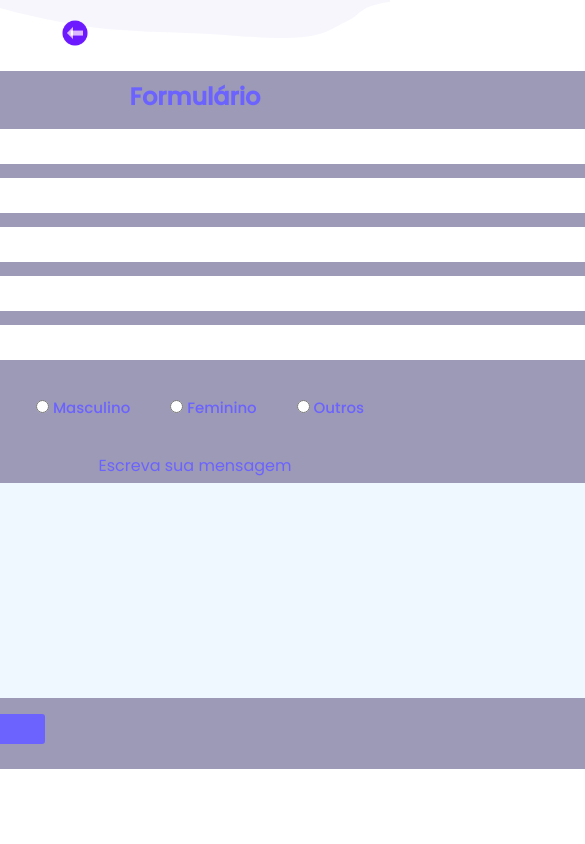
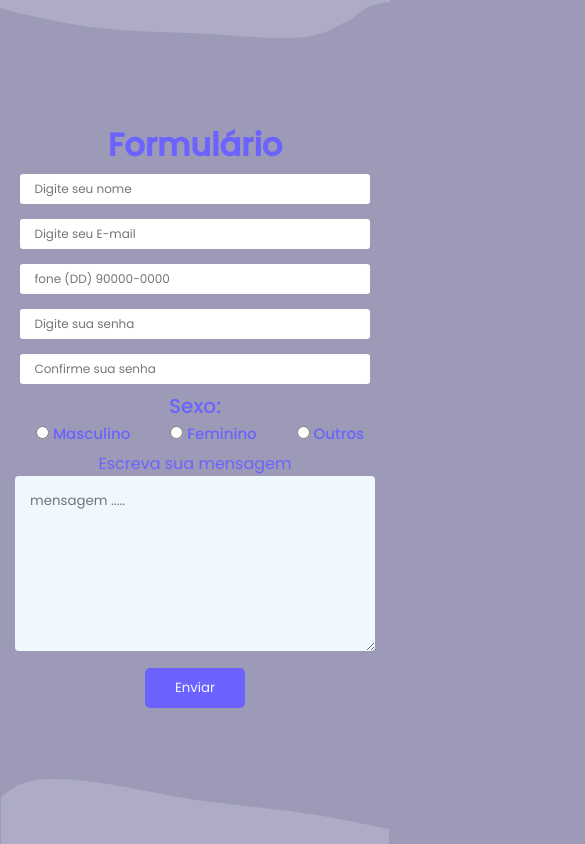
Before and after one commit to RobertFill/Curso---Rocketseat-CountDown, a plain HTML site: page form.html in a window 390 px wide. Shown: the top 844 px of the page, 585 px wide, since content can reach past the window. Drawn offline with Linux system fonts and the light colour scheme.

Commit message:
Curso---Rocketseat-CountDown commit

```diff
--- a/form.css
+++ b/form.css
@@ -11,73 +11,47 @@
     margin: 0;
     padding: 0;
     font-family: 'Poppins';
-    max-width: 1600px;
     box-sizing: border-box;
 }
 body{
+    max-width: 1600px;
+    height: 100vh;
+    width: 100%;
+    display: flex;
+    align-items: center;
+    justify-content: center;
+
     background: url(./images/top-image.svg), url(./images/bottom-image.svg);
     background-repeat: no-repeat;
     background-position: top center, bottom center;
     background-size: contain;
-}
-.page2{
-    display: flex;
-    flex-direction: column;
-    justify-content: center;
-    padding: 0 1rem 0 1rem;
+    background-color: var(--text-color);
+
+
 
 }
-
-
-nav img {
-    width: 30px;
-}
-
-.back {
-    /* back page button*/
-
-    margin: 14px 0 0 40px;
-    border: none;
-    padding: 4px;
-    border-radius: 5px;
-
-    font-size: 5px;
-    background-color: transparent;
-    transition: ease .2s;
-}
-.back:hover{
-    scale: 1.2;
-}
-
-form {
-    display: flex;
-    justify-content: center;
-    margin-top: 1rem;
-    line-height: 14px;
+h1{
+    margin-bottom: 22px;
 
 }
 
 fieldset {
+    padding: 20px 0 20px 0;
+    width: 600px;
+    color: var(--purple);
 
-    padding: 19px 25px 25px 25px;
+
+    border: none;
     border-radius: 10px;
-    border: none;
-    color: var(--purple);
-    background-color: var(--text-color);
 
+    text-align: center;
+
+    line-height: 15px;
 }
 
-h2 {
-    text-align: center;
-    margin-bottom: 25px;
-
-
-
-
-}
 
 .inputs {
-    width: 100%;
+    width: 90%;
     height: 35px;
     padding-left: 14px;
 
@@ -93,10 +67,9 @@ h2 {
 }
 
 p {
-    margin-left: 5px;
     font-weight: 500;
 
-    font-size: 17px;
+    font-size: 20px;
 }
 
 .selection {
@@ -111,25 +84,22 @@ p {
     margin: 12px 0 0 10px;
 }
 
-.message {
-    display: flex;
-}
-
 span {
+    text-align: start;
+    padding-left: 36px;
     display: none;
     font-size: 12px;
     color: red;
 
+
 }
 
-.message {
-    justify-content: center;
-    margin-top: 30px;
-}
+
 
 textarea {
+    max-width: 100%;
     padding: 15px 0 0 15px;
-    margin-top: 10px;
+    margin-top: 5px;
     background-color: aliceblue;
     outline: none;
     border-radius: 4px;
@@ -137,13 +107,11 @@ textarea {
 
 }
 
-.submit {
-    position: relative;
-    left: 225px;
-    width: 150px;
-    height: 30px;
+button {
+    width: 100px;
+    height: 40px;
     border: none;
-    border-radius: 3px;
+    border-radius: 5px;
     background-color: var(--purple);
     color: aliceblue;
 
@@ -156,3 +124,41 @@ textarea {
 .submit:hover {
     background-color: #38355f;
 }
+@media (max-width:600px){
+
+    fieldset{
+        width: 400px;
+        padding: 20px;
+    }
+    .inputs{
+        width: 100%;
+        height: 30px;
+    }
+    textarea{
+        width: 400px;
+    }
+    span {
+        padding-left: 3px;
+
+    }
+}
+@media (max-width:430px){
+
+    .inputs{
+        width: 97%;
+    }
+    textarea{
+        width: 360px;
+    }
+    span {
+        padding-left: 8px;
+
+    }
+}
+
+@media (max-width:1920px) {
+    body{
+        max-width: 1920px;
+
+    }
+}
--- a/form.html
+++ b/form.html
@@ -13,17 +13,10 @@
 
 <body>
     <div class="page2">
-        <header>
-            <nav>
-                <button type="button" class="back">
-                    <a href="./index.html"><img src="./images/icon-back.png" alt="Home-page" title="página inicial"></a>
-                </button>
-            </nav>
-        </header>
         <form action = "form.css" method="get" autocomplete="on" id="form">
             <fieldset>
 
-                <h2>Formulário</h2>
+                <h1>Formulário</h1>
 
                 <div>
                     <input type="text" class="inputs required" id="inputName" name="nome" placeholder="Digite seu nome" required oninput="nameValidadetion()">
@@ -68,7 +61,7 @@
                 <br>
                 <div>
                     <label for="message" class="message">Escreva sua mensagem</label>
-                    <textarea name="message" id="inputMessage" cols="90" rows="10" placeholder="mensagem ....."  required></textarea>
+                    <textarea name="message" id="inputMessage" cols="80" rows="8" placeholder="mensagem ....."  required></textarea>
                 </div>
                 <br>
                 <button type="submit" class="submit">Enviar</button>
--- a/form.js
+++ b/form.js
@@ -79,6 +79,7 @@ function fromComplete(){
     form.style.fontWeight = "700";
     form.style.margin = "320px auto";
     form.style.borderRadius ="20px"
+    form.style.textAlign ="center"
 
 
 }
--- a/style.css
+++ b/style.css
@@ -10,10 +10,17 @@
     padding: 0;
     font-family: 'Poppins';
     color: var(--purple);
-    max-width: 1600px;
+    transition: all .9s;
 }
 body{
-    background-color: #FFFFFF;
+    max-width: 1600px;
+    background-color: #ffffff;
+
+    background-image: url(./images/top-image.svg),url(./images/bottom-image.svg);
+    background-position: top center,bottom center;
+    background-size: contain;
+    background-repeat: no-repeat;
+
 }
 .page {
     display: flex;
@@ -22,10 +29,6 @@ body{
     align-items: center;
     height: 100vh;
 
-    background-image: url(./images/top-image.svg),url(./images/bottom-image.svg);
-    background-position: top center,bottom center;
-    background-size: contain;
-    background-repeat: no-repeat;
 }
 h1 {
     font-style: normal;
@@ -58,7 +61,7 @@ h1 {
 }
 .timer-text p {
     color: var(--light-grey);
-    margin-left: 30px;
+    margin-left: 47px;
 }
 
 .days{
@@ -116,13 +119,76 @@ animation: heart 1s infinite alternate;
     }
 }
  @media (max-width:1002px) {
+
+    body{
+        background-size: 270%;
+
+    }
+
     .page{
         justify-content: center;
-        padding: 0 2rem 0 2rem;
-        margin-bottom: 150px;
+        padding: 0 4rem 0 4rem;
 
     }
     .timer{
         margin-bottom: 60px;
     }
  }
+ @media (max-width:555px){
+
+    h1 {
+        font-size: 27px;
+    }
+    .days{
+        font-size: 55px;
+        line-height: 5.2rem;
+    }
+    .timer-text {
+        font-size: 11px;
+
+    }
+    .timer-text p{
+        margin-left: 2pc
+    }
+ }
+ @media (max-width:430px){
+
+    .page{
+        padding: 0;
+
+
+    }
+    h1 {
+        font-size: 29px;
+    }
+    .days{
+        font-size: 69px;
+    }
+    .timer-text {
+        font-size: 14px;
+
+    }
+    .timer-text p{
+        margin-left: 3pc
+    }
+    h4{
+        font-size: 13px;
+    }
+
+ }
+ @media (max-width:380px){
+    .days{
+        font-size: 63px;
+    }
+    .timer-text p{
+        margin-left: 2.4pc
+    }
+ }
+ @media (max-width:1920px) {
+    body{
+        max-width: 1920px;
+        width: 100%;
+        margin: auto;
+    }
+
+}
```
